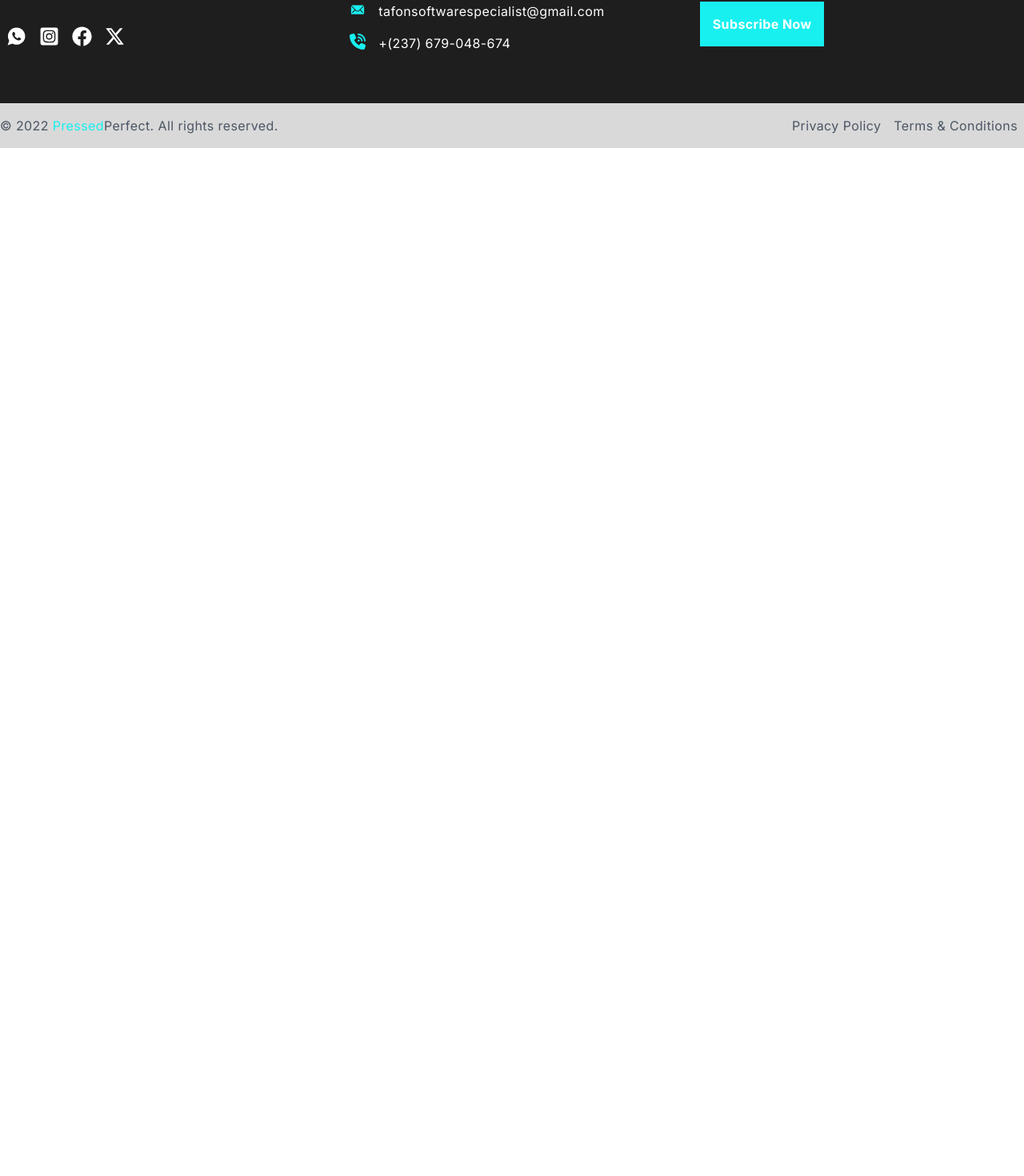
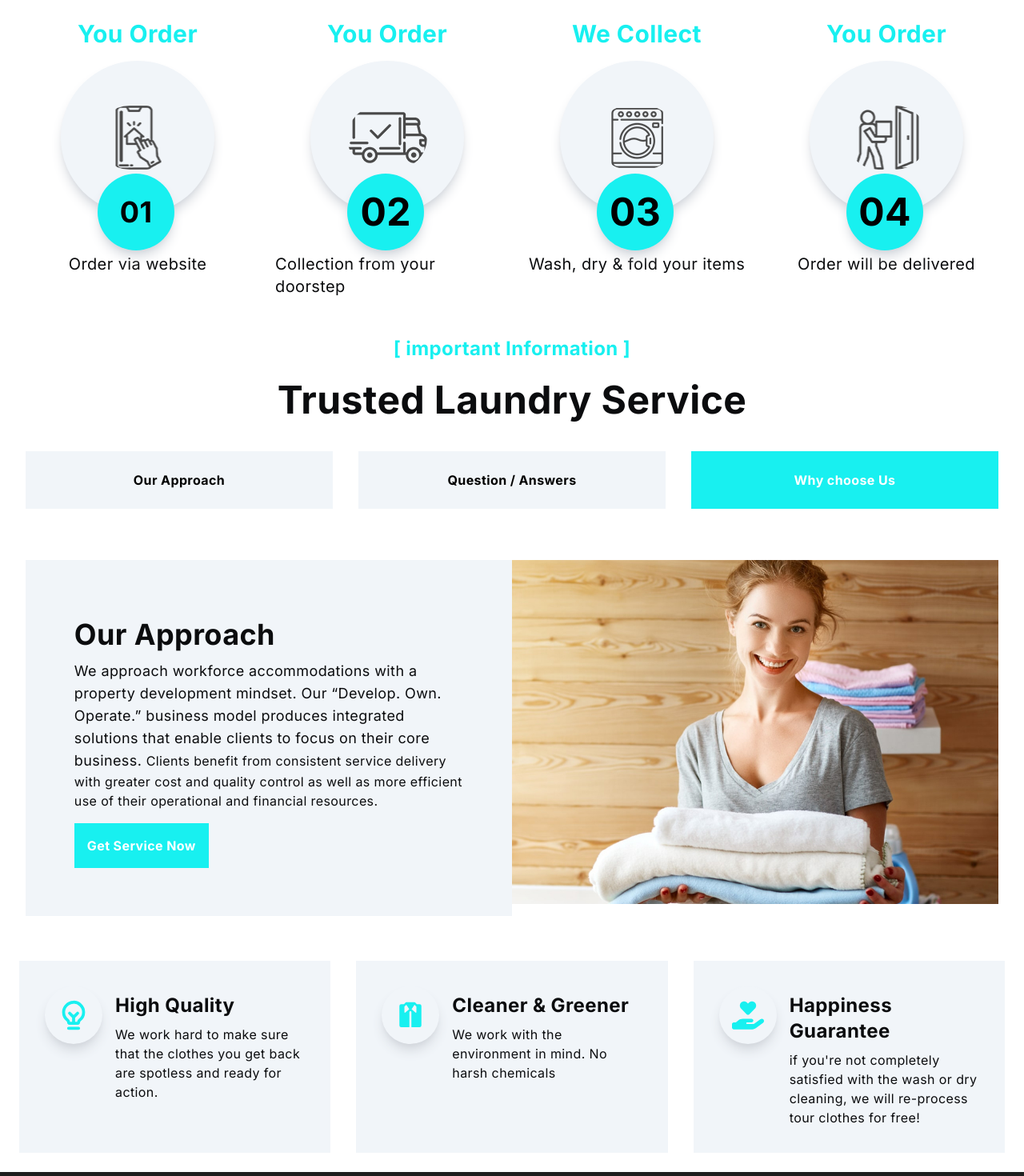
Before and after one commit to tafonhubertnwana/pressedLaundry, a Next.js app: page / in a window 1280 px wide. Shown: the part 2075-3545 px from the top of the page at 80% size. Before the commit the page ends 2260 px from the top, so only its background shows below. Built offline with nearby package versions, Linux system fonts and the light colour scheme.

Commit message:
creating the approach button

```diff
--- a/app/page.tsx
+++ b/app/page.tsx
@@ -2,6 +2,10 @@ import Image from 'next/image'
 import React from 'react'
 import banner from '@/public/assets/dst-bg-img.jpg'
 import homeImg from '@/public/assets/home_laundry_services.png'
+import hw from '@/public/assets/image 1.png'
+import wash from '@/public/assets/image 3.png'
+import delivery from '@/public/assets/image 2.png'
+import door from '@/public/assets/image 4.png'
 import { GiCheckMark, GiHanger, GiWashingMachine } from 'react-icons/gi';
 import { FaPhoneVolume, FaMoneyBillWave } from 'react-icons/fa';
 import { MdEco } from 'react-icons/md';
@@ -10,6 +14,8 @@ import { TbIroningSteam } from 'react-icons/tb';
 import service from '@/public/assets/Rectangle 40.png'
 import serviceImg2 from '@/public/assets/Rectangle 41.png'
 import serviceLaundry from '@/public/assets/Rectangle 42.png'
+import Link from 'next/link'
+import Approach from '@/components/approachBtn'
 
 export default function Home() {
   return (
@@ -146,6 +152,98 @@ export default function Home() {
               </div>
             </div>
           </div>
+          <div>
+            <div className='flex flex-col items-center '>
+              <h5 className=" font-bold py-4  text-[#18F0F0]">[ Laundry Made Easy ]</h5>
+              <div className='text-center md:w-[50%] py-4'>
+                <h2>How PressedPerfect works</h2>
+              </div>
+            </div>
+            <div className="grid grid-cols-4 gap-8 content-center  p-8">
+              <div className="flex flex-col items-center">
+                <h4 className='text-[#18F0F0]'>You Order</h4>
+                <div className='relative flex items-center justify-center mb-8'>
+                  <div className='p-6 bg-slate-100 rounded-full my-4 w-48 h-48 shadow-gray-300 shadow-lg flex items-center justify-center'>
+                    <Image src={hw} alt='phone' className='object-cover rounded-full' />
+                  </div>
+                  <div className='absolute top-[70%] right-[26%] bg-[#18F0F0] rounded-full w-24 h-24 flex items-center justify-center shadow-gray-300 shadow-lg'>
+                    <h3 className=' text-center text-[#000]'>01</h3>
+                  </div>
+                </div>
+                <p className="text-xl ">Order via website</p>
+              </div>
+              <div className="flex flex-col items-center">
+                <h4 className='text-[#18F0F0]'>You Order</h4>
+                <div className='relative flex items-center justify-center mb-8'>
+                  <div className='p-6 bg-slate-100 rounded-full my-4 w-48 h-48 shadow-gray-300 shadow-lg flex items-center justify-center'>
+                    <Image src={delivery} alt='phone' className='object-cover rounded-full' />
+                  </div>
+                  <div className='absolute top-[70%] right-[26%] bg-[#18F0F0] rounded-full w-24 h-24 flex items-center justify-center shadow-gray-300 shadow-lg'>
+                    <h2 className=' text-center text-[#000]'>02</h2>
+                  </div>
+                </div>
+                <p className="text-xl ">Collection from your doorstep</p>
+              </div>
+              <div className="flex flex-col items-center">
+                <h4 className='text-[#18F0F0]'>We Collect</h4>
+                <div className='relative flex items-center justify-center mb-8'>
+                  <div className='p-6 bg-slate-100 rounded-full my-4 w-48 h-48 shadow-gray-300 shadow-lg flex items-center justify-center'>
+                    <Image src={wash} alt='phone' className='object-cover rounded-full' />
+                  </div>
+                  <div className='absolute top-[70%] right-[26%] bg-[#18F0F0] rounded-full w-24 h-24 flex items-center justify-center shadow-gray-300 shadow-lg'>
+                    <h2 className=' text-center text-[#000]'>03</h2>
+                  </div>
+                </div>
+                <p className="text-xl ">Wash, dry & fold your items</p>
+              </div>
+              <div className="flex flex-col items-center">
+                <h4 className='text-[#18F0F0]'>You Order</h4>
+                <div className='relative flex items-center justify-center mb-8'>
+                  <div className='p-6 bg-slate-100 rounded-full my-4 w-48 h-48 shadow-gray-300 shadow-lg flex items-center justify-center'>
+                    <Image src={door} alt='phone' className='object-cover rounded-full' />
+                  </div>
+                  <div className='absolute top-[70%] right-[26%] bg-[#18F0F0] rounded-full w-24 h-24 flex items-center justify-center shadow-gray-300 shadow-lg'>
+                    <h2 className=' text-center text-[#000]'>04</h2>
+                  </div>
+                </div>
+                <p className="text-xl ">Order will be delivered</p>
+              </div>
+            </div>
+          </div>
+          <div>
+            <div className='flex flex-col items-center '>
+              <h5 className=" font-bold py-4  text-[#18F0F0]">[ important Information ]</h5>
+              <div className='text-center md:w-[50%] py-2'>
+                <h2>Trusted Laundry Service</h2>
+              </div>
+            </div>
+            <div className="grid grid-cols-3 gap-8 p-8">
+              <div className='bg-slate-100 w-full flex justify-center items-center'>
+                <Link href=''>
+                  <button className='p-6 text-black font-bold flex items-center justify-center'>
+                    Our Approach
+                  </button>
+                </Link>
+              </div>
+
+              <div className='bg-slate-100 w-full flex justify-center items-center'>
+                <Link href=''>
+                  <button className='p-6 text-black font-bold flex items-center justify-center'>
+                    Question / Answers
+                  </button>
+                </Link>
+              </div>
+
+              <div className='bg-[#18F0F0] w-full flex justify-center items-center'>
+                <Link href=''>
+                  <button className='p-6 text-white font-bold flex items-center justify-center'>
+                    Why choose Us
+                  </button>
+                </Link>
+              </div>
+            </div>
+              <Approach />
+          </div>
         </div>
       </div>
     </>
--- /dev/null
+++ b/components/approachBtn.tsx
@@ -0,0 +1,71 @@
+import Link from 'next/link'
+import React from 'react'
+import aboutImg3 from '@/public/assets/about-us-img04.jpg'
+import Image from 'next/image'
+import { FaHandHoldingHeart } from "react-icons/fa6";
+import { PiLightbulbFilamentBold, PiShirtFoldedFill } from 'react-icons/pi';
+
+
+const Approach = () => {
+  return (
+    <>
+      <div className="w-full">
+        <div className="container m-auto">
+        <div className="">
+            <div className="grid grid-cols-2 p-8">
+              <div className='flex bg-slate-100 '>
+                <div className="content-start p-[10%]">
+
+                  <h3 className='py-3'>Our Approach</h3>
+                  <span className='text-lg w-full py-2 justify-center'>
+                  We approach workforce accommodations with a property development mindset. Our “Develop. Own. Operate.” business model produces integrated solutions that enable clients to focus on their core business. </span>
+                  <span>Clients benefit from consistent service delivery with greater cost and quality control as well as more efficient use of their operational and financial resources.</span>
+                  <div>
+                  <Link href=''><button className='font-bold bg-[#18F0F0] p-4 text-white mt-4'>Get Service Now</button></Link>
+                  </div>
+                </div>
+              </div>
+              <div className=''>
+                <Image src={aboutImg3} alt='About-us-img-2' />
+              </div>
+            </div>
+            <div className="grid grid-cols-3  gap-8 p-6">
+            <div className="flex space-x-4 p-8 bg-slate-100 ">
+              <div className='p-4 rounded-full self-start shadow-gray-300 shadow-lg'>
+              <PiLightbulbFilamentBold size={40} className='text-[#18F0F0] '/>
+              </div>
+              <div>
+                <h5 className='py-2'>High Quality</h5>
+                <span>
+                We work hard to make sure that the clothes you get back are spotless and ready for action.                </span>
+              </div>
+            </div>
+            <div className="flex space-x-4 p-8 bg-slate-100">
+              <div className='p-4 rounded-full   self-start shadow-gray-300 shadow-lg'>
+              <PiShirtFoldedFill size={40} className='text-[#18F0F0]'/>
+              </div>
+              <div>
+                <h5 className='py-2'>Cleaner & Greener</h5>
+                <span>
+                We work with the environment in mind. No harsh chemicals        </span>
+              </div>
+            </div>
+            <div className="flex space-x-4 p-8 bg-slate-100">
+              <div className='p-4 rounded-full bg-slate-100  self-start shadow-gray-300 shadow-lg'>
+              <FaHandHoldingHeart  size={40} className='text-[#18F0F0]'/>
+              </div>
+              <div>
+                <h5 className='py-2'>Happiness Guarantee</h5>
+                <span>
+                if you're not completely satisfied with the wash or dry cleaning, we will re-process tour clothes for free! </span>
+              </div>
+            </div>
+          </div>
+          </div>
+        </div>
+      </div>
+    </>
+  )
+}
+
+export default Approach
```
Lines whose indentation alone changed are shown as unchanged.
